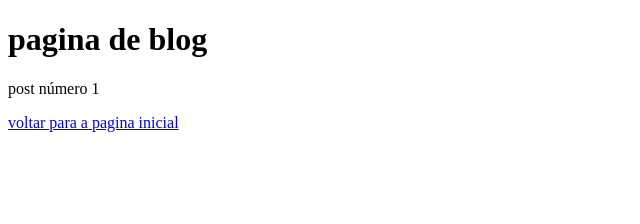
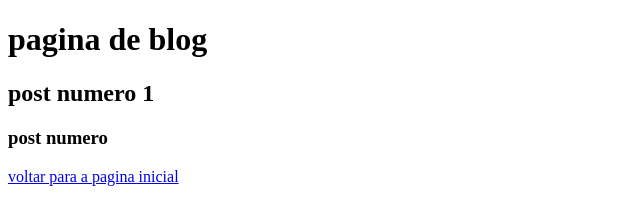
Before and after one commit to Alcielma/aulagithub, a plain HTML site: page blog.html in a window 1280 px wide. Shown: the whole page, without its empty margins (0-640 px from the left). Drawn offline with Linux system fonts and the light colour scheme.

Commit message:
update blog

```diff
--- a/blog.html
+++ b/blog.html
@@ -7,7 +7,8 @@
 </head>
 <body>
     <h1>pagina de blog</h1>
-    <p>post número 1</p>
+    <h2>post numero 1</h2>
+    <h3>post numero </h3>
     <a href="index.html">voltar para a pagina inicial</a>
 
 </body>
```
